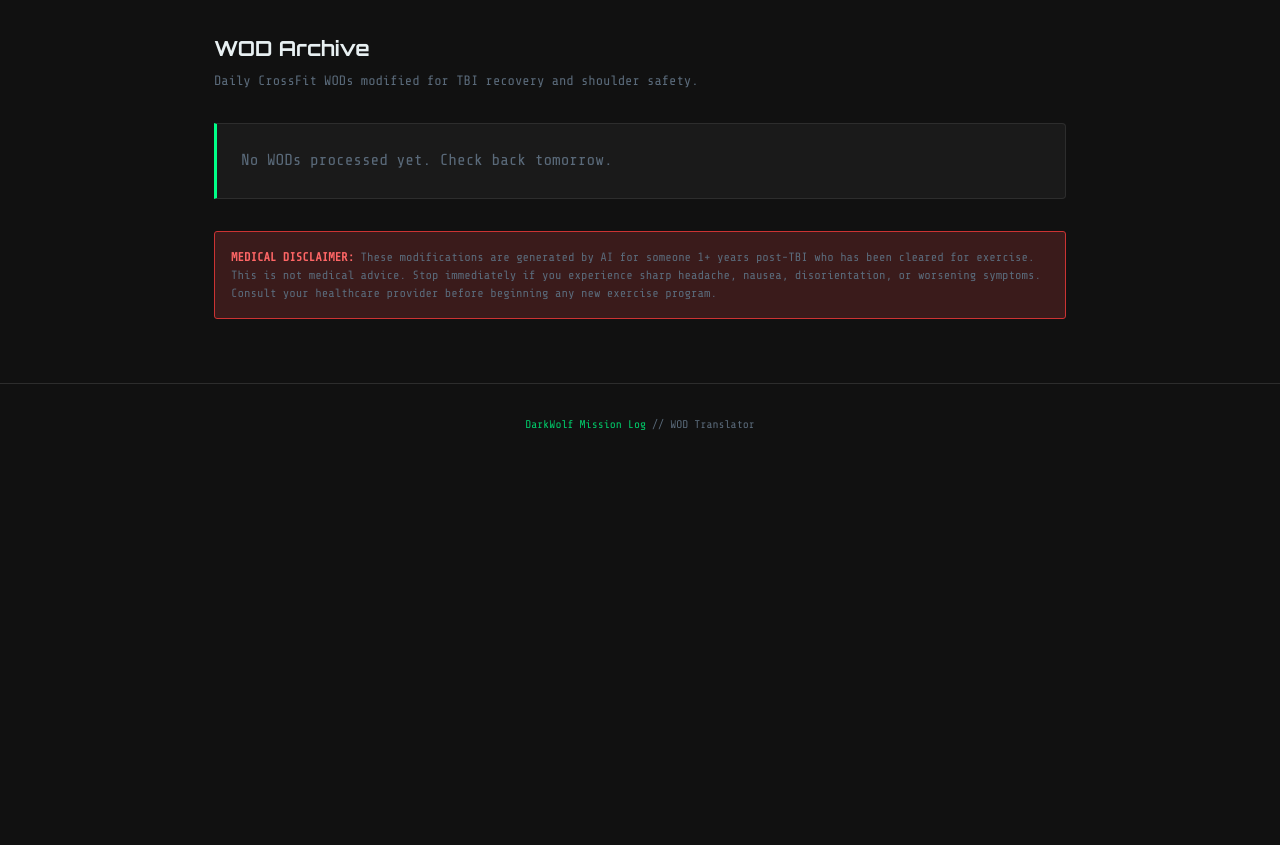
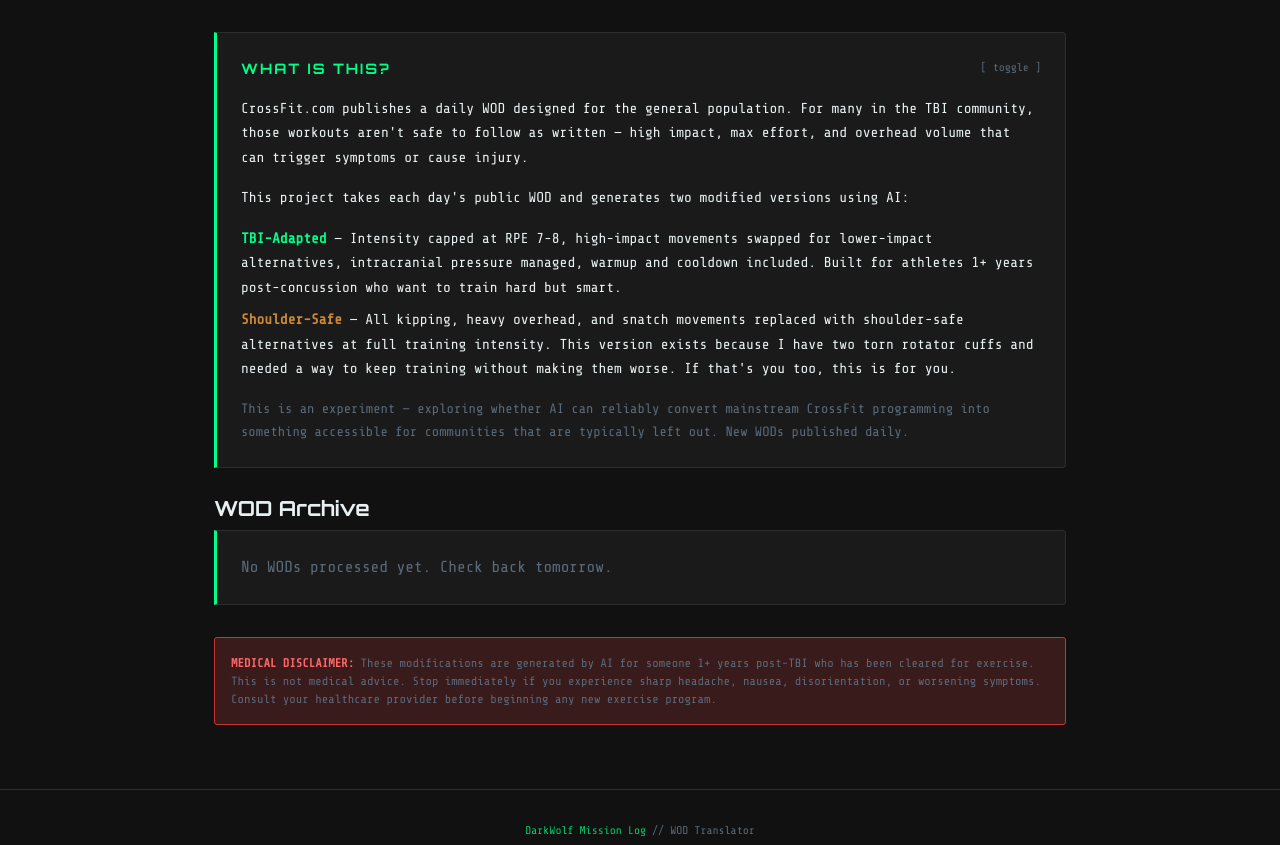
Before and after one commit to fortis44/darkwolf-wod-translator, a Python web app: template templates/index.html in a window 1280 px wide. Shown: the part 122-967 px from the top of the page. Before the commit the page ends 552 px from the top, so only its background shows below. Run offline with Jinja, Linux system fonts and the light colour scheme; the template is opened without the code that fills it, so the values that code supplies are empty.

Commit message:
Add project context and purpose messaging to site
Index page now explains what the project is: an experiment converting
public CrossFit.com WODs for the TBI community. Shoulder-safe section
explained as existing for the author's bilateral rotator cuff tears.
Updated disclaimers on WOD pages to match.

Co-Authored-By: Claude Opus 4.6 <noreply@anthropic.com>

```diff
--- a/templates/index.html
+++ b/templates/index.html
@@ -21,8 +21,32 @@
 
 <div class="container">
 
+    <!-- About -->
+    <div class="card">
+        <div class="card-header" onclick="this.parentElement.classList.toggle('collapsed')">
+            <span class="card-label">What Is This?</span>
+            <span class="card-toggle">[ toggle ]</span>
+        </div>
+        <div class="card-body">
+            <p style="color: var(--white); font-size: 0.9rem; line-height: 1.7; margin-bottom: 1rem;">
+                CrossFit.com publishes a daily WOD designed for the general population. For many in the TBI community, those workouts aren't safe to follow as written &mdash; high impact, max effort, and overhead volume that can trigger symptoms or cause injury.
+            </p>
+            <p style="color: var(--white); font-size: 0.9rem; line-height: 1.7; margin-bottom: 1rem;">
+                This project takes each day's public WOD and generates two modified versions using AI:
+            </p>
+            <p style="color: var(--white); font-size: 0.9rem; line-height: 1.7; margin-bottom: 0.5rem;">
+                <strong style="color: var(--neon);">TBI-Adapted</strong> &mdash; Intensity capped at RPE 7-8, high-impact movements swapped for lower-impact alternatives, intracranial pressure managed, warmup and cooldown included. Built for athletes 1+ years post-concussion who want to train hard but smart.
+            </p>
+            <p style="color: var(--white); font-size: 0.9rem; line-height: 1.7; margin-bottom: 1rem;">
+                <strong style="color: var(--orange);">Shoulder-Safe</strong> &mdash; All kipping, heavy overhead, and snatch movements replaced with shoulder-safe alternatives at full training intensity. This version exists because I have two torn rotator cuffs and needed a way to keep training without making them worse. If that's you too, this is for you.
+            </p>
+            <p style="color: var(--grey); font-size: 0.85rem; line-height: 1.7;">
+                This is an experiment &mdash; exploring whether AI can reliably convert mainstream CrossFit programming into something accessible for communities that are typically left out. New WODs published daily.
+            </p>
+        </div>
+    </div>
+
     <h2 class="date-header">WOD Archive</h2>
-    <p class="wod-title">Daily CrossFit WODs modified for TBI recovery and shoulder safety.</p>
 
     {% if wods %}
     <ul class="wod-list">
--- a/templates/wod_page.html
+++ b/templates/wod_page.html
@@ -178,8 +178,9 @@
 
     <!-- Disclaimer -->
     <div class="disclaimer">
-        <strong>MEDICAL DISCLAIMER:</strong> These modifications are generated by AI for someone
-        1+ years post-TBI who has been cleared for exercise. This is not medical advice.
+        <strong>MEDICAL DISCLAIMER:</strong> These AI-generated modifications are not medical advice.
+        The TBI version is designed for athletes 1+ years post-concussion who have been cleared for exercise.
+        The shoulder-safe version is designed around bilateral rotator cuff tears.
         Stop immediately if you experience sharp headache, nausea, disorientation, or worsening symptoms.
         Consult your healthcare provider before beginning any new exercise program.
     </div>
```
